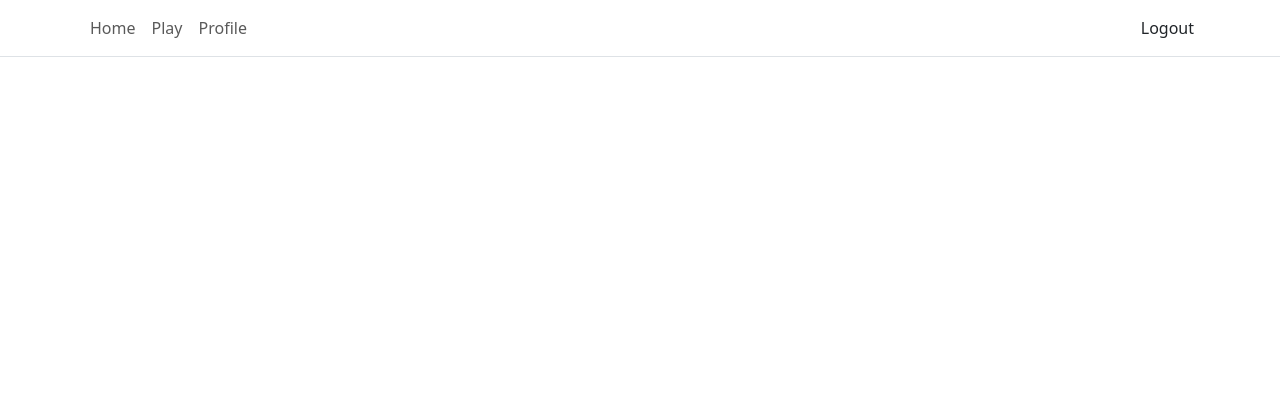
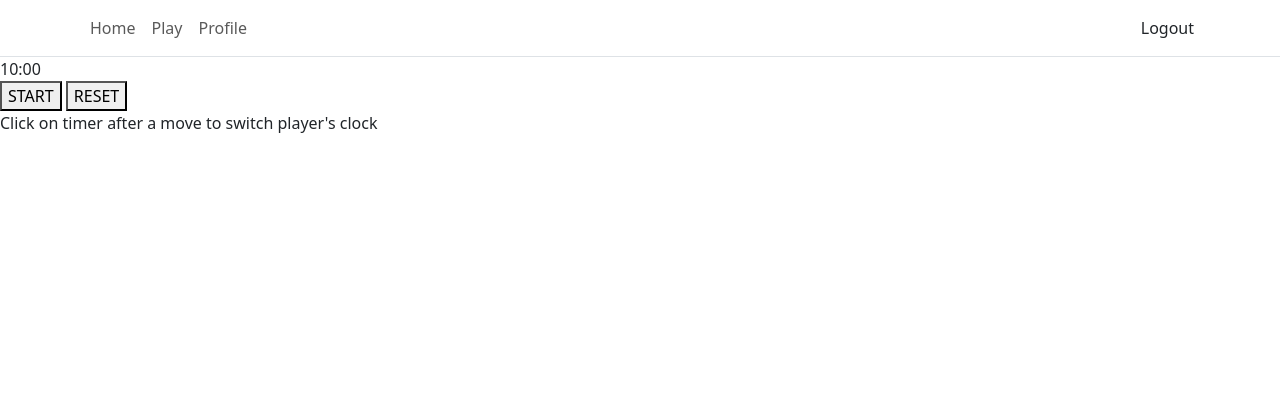
Before and after one commit to Pandabear1125/3308Project-12-6, a Node server app: template ProjectSourceCode/src/views/pages/game.hbs in a window 1280 px wide. Shown: the top 420 px of the page. Run offline with Node 20, Linux system fonts and the light colour scheme; the template is opened without the code that fills it, so the values that code supplies are empty; some libraries are stand-ins or nearby versions.

Commit message:
timer HTML

```diff
--- a/ProjectSourceCode/src/views/pages/game.hbs
+++ b/ProjectSourceCode/src/views/pages/game.hbs
@@ -1,11 +1,28 @@
 <!DOCTYPE html>
-<html>
+<html lang="en">
     <head>
-        <meta charset="UTF-8">
-        <meta name="viewport" content="width=device-width, initial-scale=1.0">
-        <title>Game</title>
+        <meta charset="utf-8">
+        <meta name="viewport" content="width=device-wdith, height=device-height, initial-scale=1.0">
+        <link rel="stylesheet" href="css/style.css">
+        <title>Chess Clock</title>
     </head>
     <body>
-        <script src="script.js"></script>
+        <main>
+            <div class="player">
+                <div class="player__tile player-1">
+                    <div class="player__digits">
+                        <span id="min1">10</span>:<span id="sec1">00</span>
+                    </div>
+                </div>
+
+            <div class="timer__buttons">
+                <button class="timer__start-bttn bttn" type="button">START</button>
+                <button class="timer__reset-bttn btnn" type="button">RESET</button>
+            </div>
+        </main>
+        <footer>
+            <p>Click on timer after a move to switch player's clock</p>
+        </footer>
+        <script src="ProjectSourceCode/src/resources/js/timer.js"></script>
     </body>
 </html>
```
Also changed, not shown: ProjectSourceCode/src/resources/js/timer.js (deleted, +0 -47 lines).
